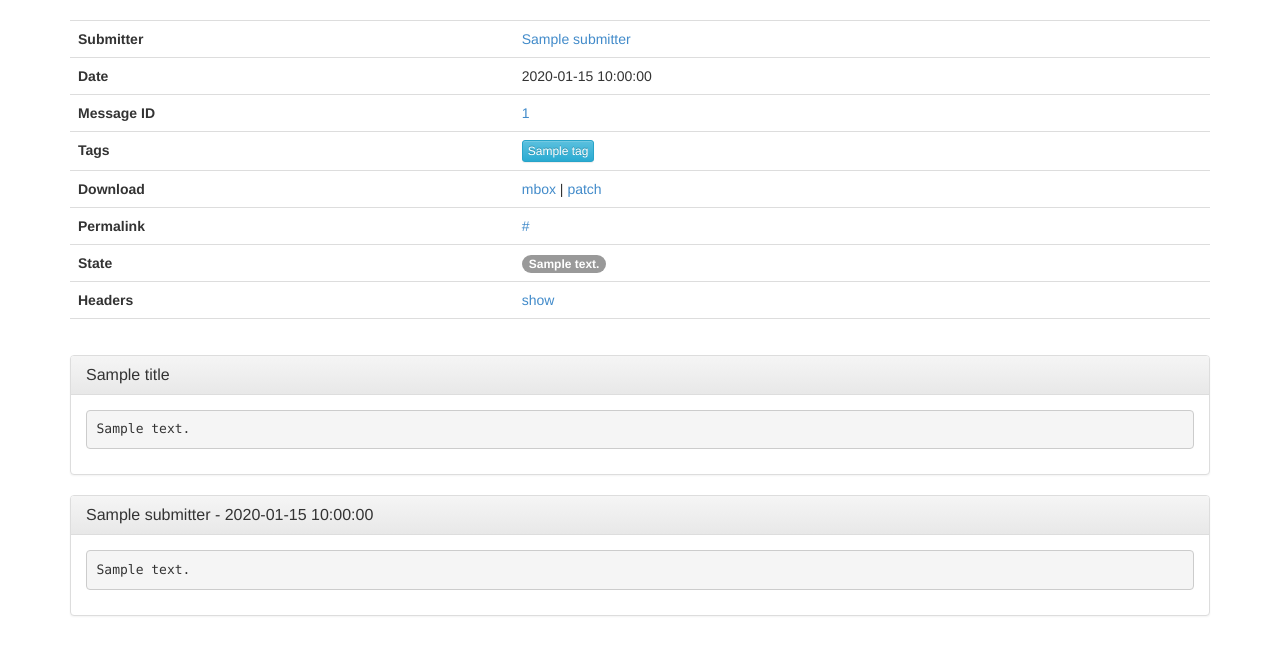
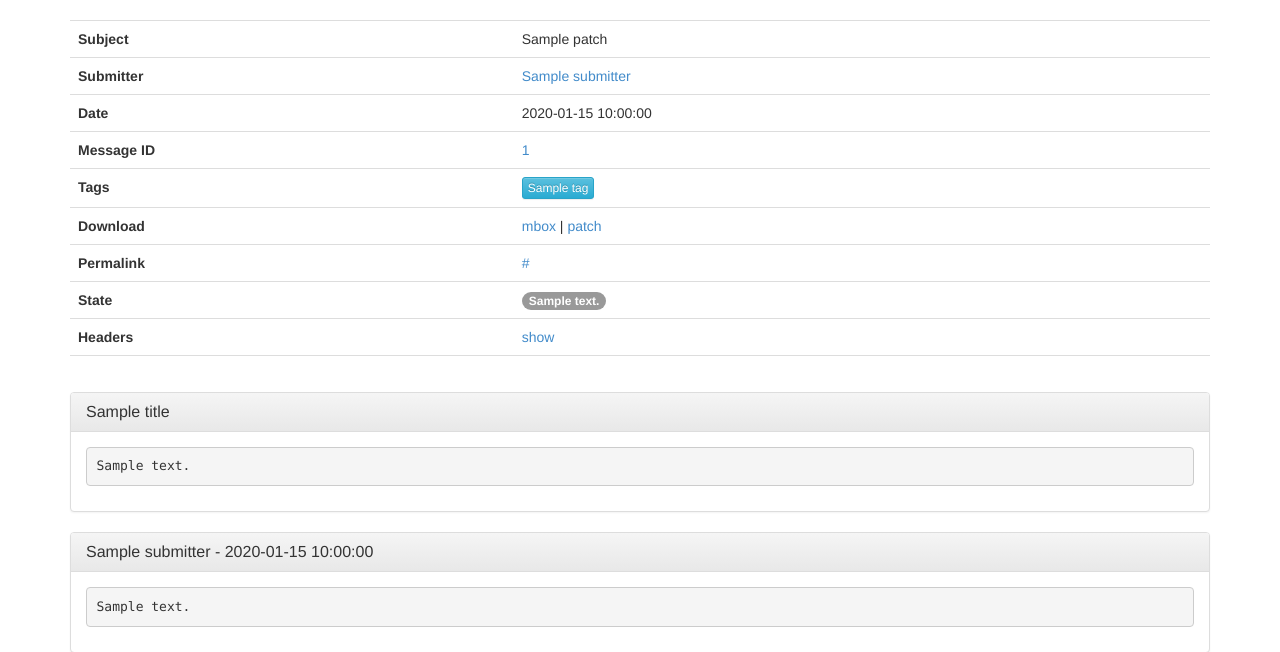
Before and after one commit to lu-zero/plaid, a Python web app: template app/templates/patch.html in a window 1280 px wide. Shown: the part 51-703 px from the top of the page. Run offline with Jinja, Linux system fonts and the light colour scheme; the template is opened without the code that fills it: most values are stand-ins (such as "Sample title", 1, 10 or a date in 2020); some libraries are stand-ins or nearby versions.

Commit message:
patch: Put the patch Subject in the patch stats
As requested by @Nevcariel

```diff
--- a/app/templates/patch.html
+++ b/app/templates/patch.html
@@ -24,7 +24,12 @@
 
 {% block content %}
 <table class="table">
-<tbody><tr>
+<tbody>
+<tr>
+    <th>Subject</th>
+    <td>{{ patch.name }}</td>
+</tr>
+<tr>
     <th>Submitter</th>
     <td>
         <a href="{{url_for('project.submitter', project_name=patch.project.name, submitter_id=patch.submitter.id)}}">
```
